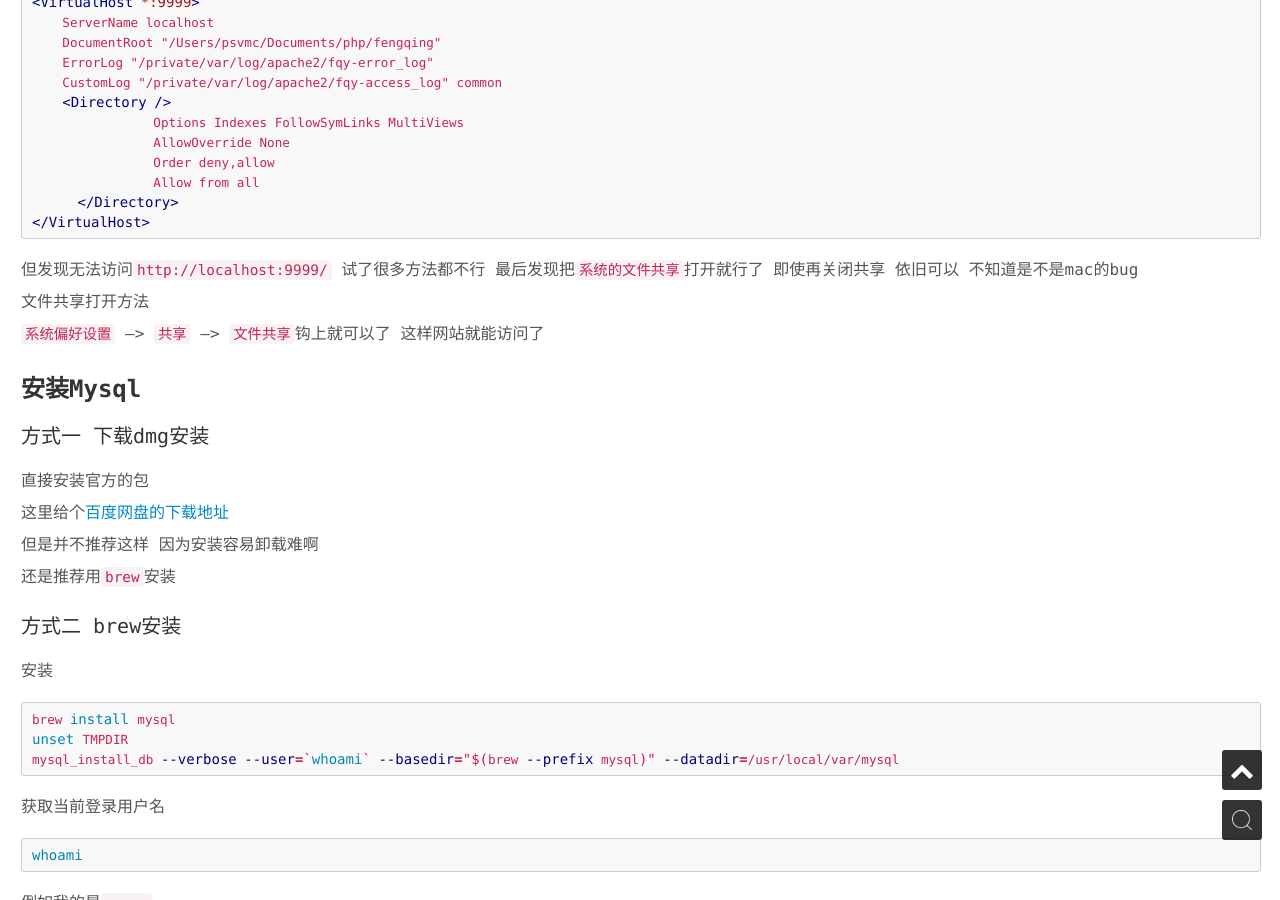
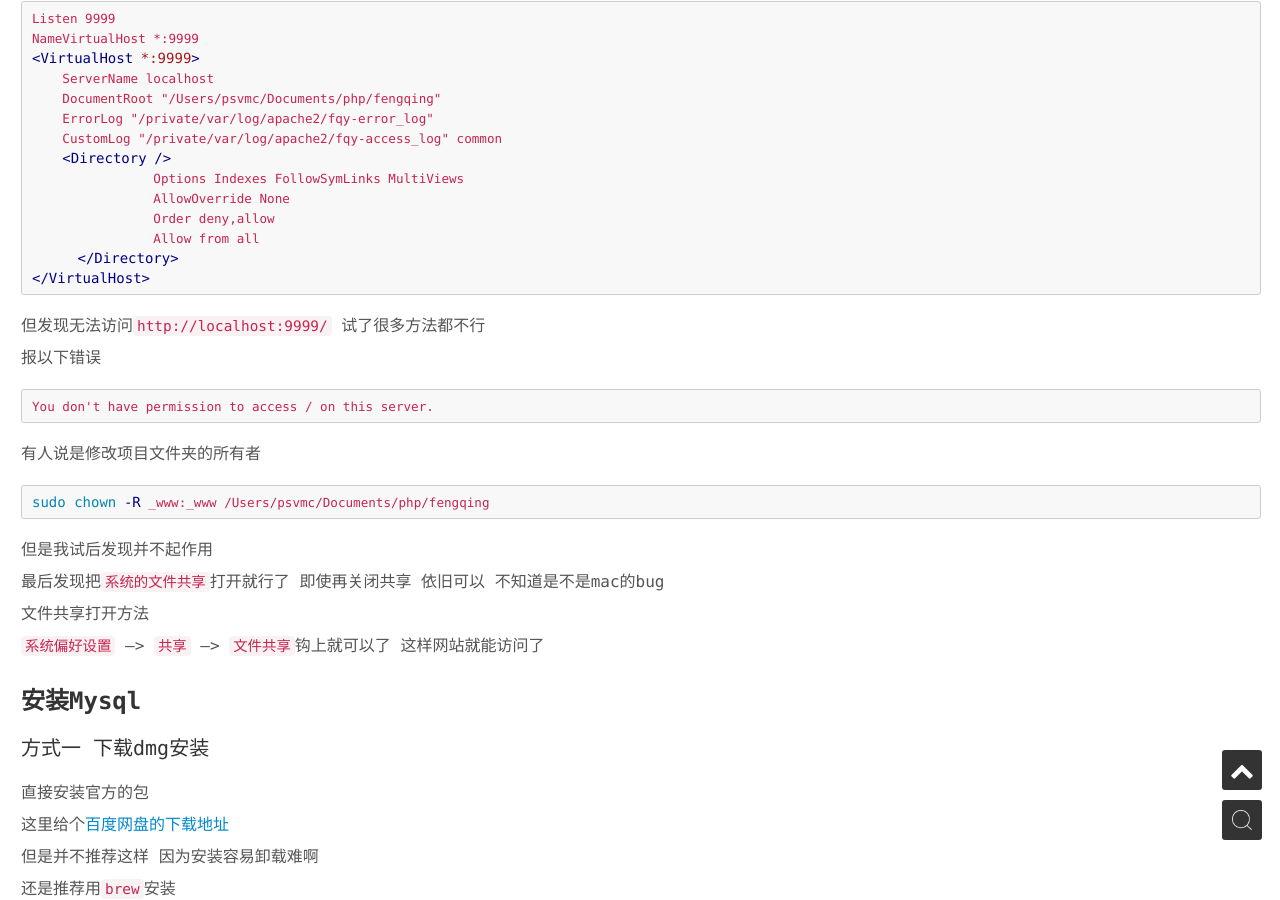
Before and after one commit to psvmc/myblog_jekyll, a Jekyll site: the page built from _posts/2016-05-13-mac-brew.md, in a window 1280 px wide and 900 px high, scrolled down 8575 px. Built offline with Jekyll 4.4.1, drawn with Linux system fonts in a browser that asks for light colours; nearby versions of some CDN libraries; some of the changed text lies outside the part shown.

Commit message:
文章更新

````diff
--- a/_posts/2016-05-13-mac-brew.md
+++ b/_posts/2016-05-13-mac-brew.md
@@ -344,7 +344,11 @@ sudo apachectl restart
 
 ---
 
++ 推荐方式
+
 当然`不想配置域名`的话也`可以设置其它的端口`
+
+设置域名有局限性 用别的电脑或手机 是无法访问的  所以**推荐使用其他端口**
 
 ```xml
 Listen 9999
@@ -390,7 +394,23 @@ NameVirtualHost *:9999
 </VirtualHost>
 ```
 
-但发现无法访问`http://localhost:9999/` 试了很多方法都不行 最后发现把`系统的文件共享`打开就行了  即使再关闭共享 依旧可以 不知道是不是mac的bug
+但发现无法访问`http://localhost:9999/` 试了很多方法都不行
+
+报以下错误
+
+```
+You don't have permission to access / on this server.
+```
+
+有人说是修改项目文件夹的所有者
+
+```bash
+sudo chown -R _www:_www /Users/psvmc/Documents/php/fengqing
+```
+
+但是我试后发现并不起作用
+
+最后发现把`系统的文件共享`打开就行了  即使再关闭共享 依旧可以 不知道是不是mac的bug
 
 文件共享打开方法
 
````
